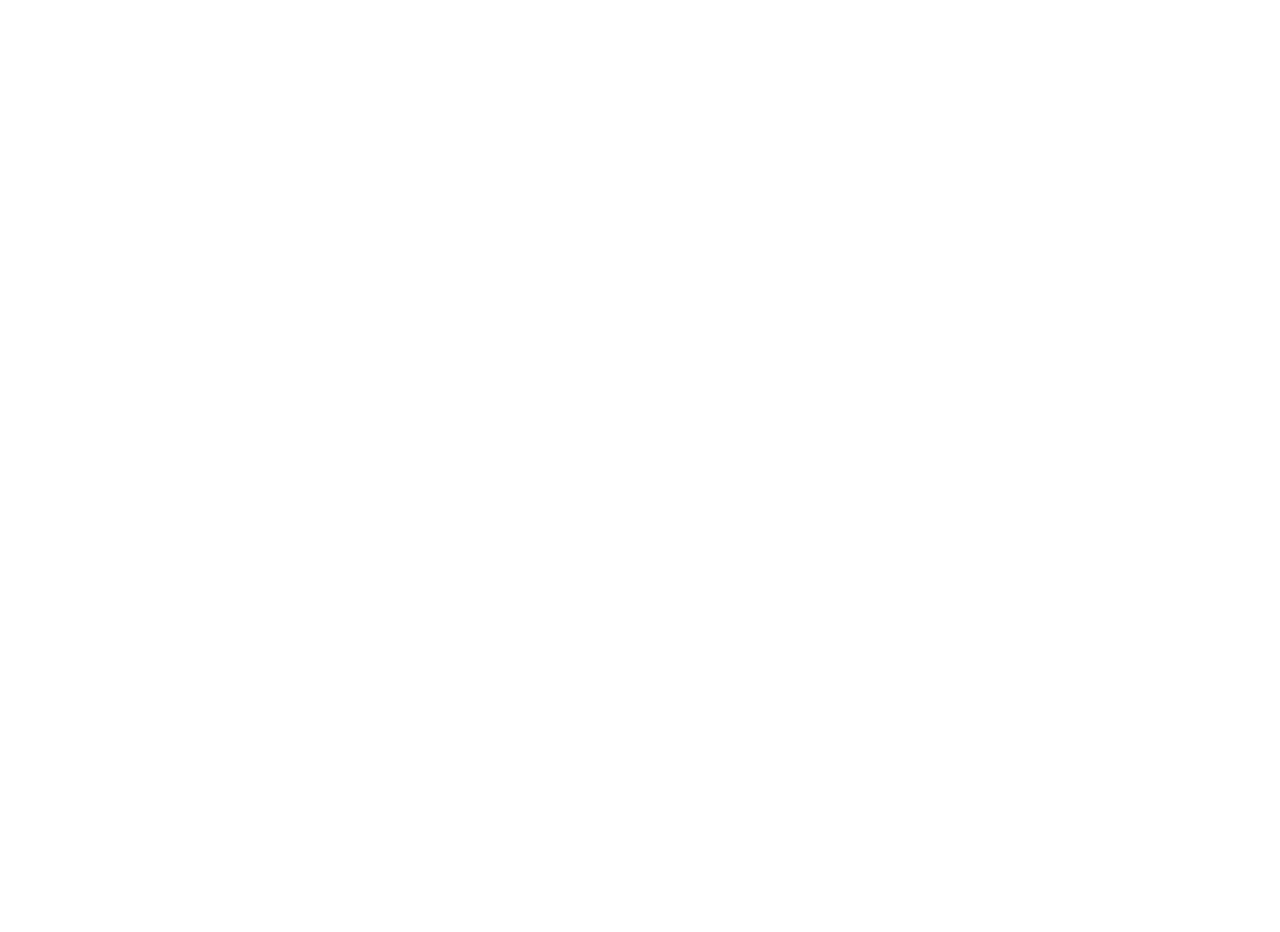
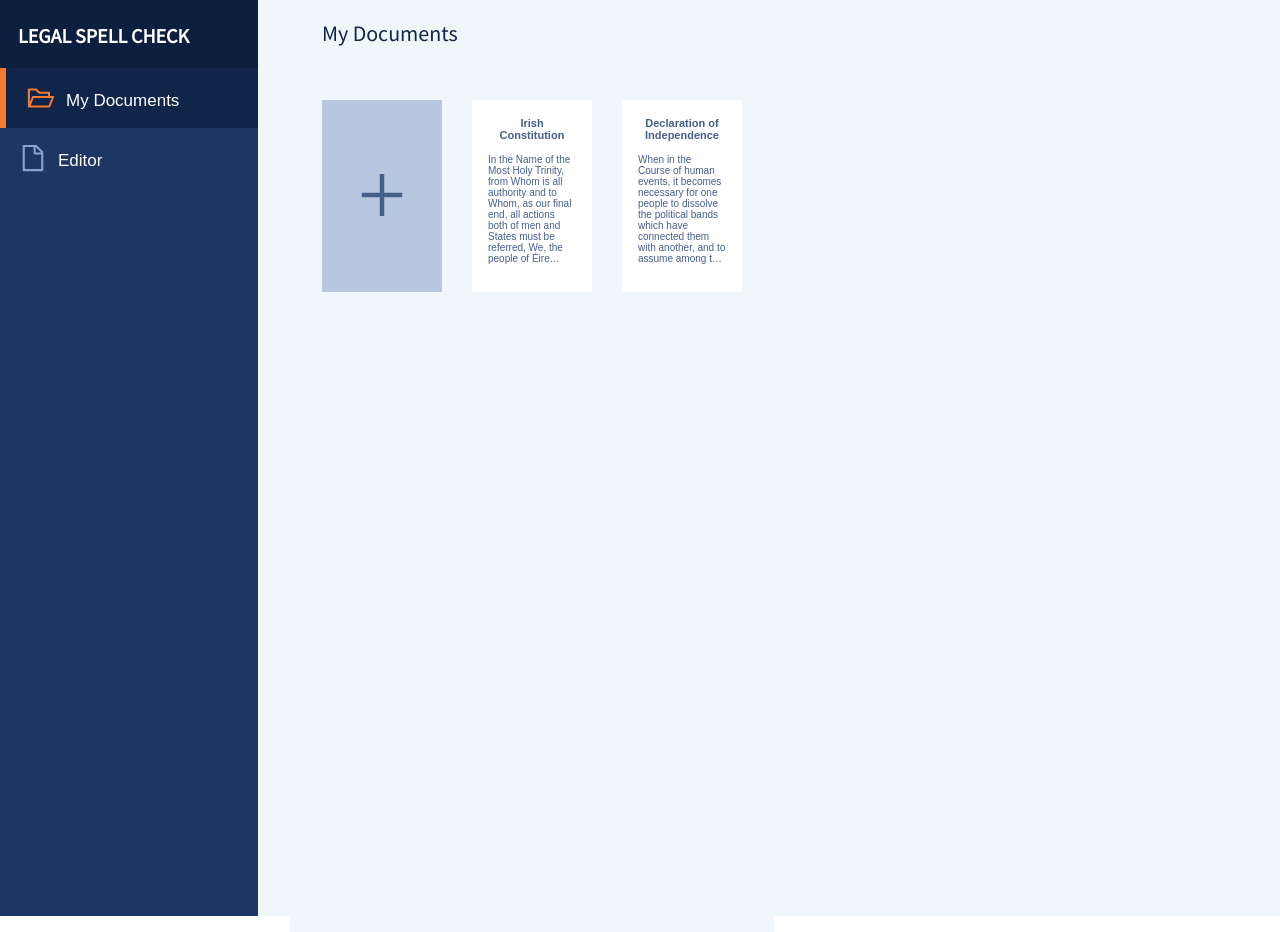
Before and after one commit to MaxCunningham19/legal_spellcheck, a React (Create React App) app in the folder client/: page / in a window 1280 px wide. Before the commit this address had no page. Before the commit the page ends 800 px from the top, so only its background shows below. Built offline with nearby package versions, Linux system fonts and the light colour scheme.

Commit message:
Set home page to My Documents

```diff
--- a/client/src/App.js
+++ b/client/src/App.js
@@ -11,7 +11,7 @@
     <>
       <Routes>
         <Route path="/editor" element={<EditorPage />} />
-        <Route path="/my-documents" element={<MyDocuments />} />
+        <Route path="/" element={<MyDocuments />} />
       </Routes>
     </>
   );
--- a/client/src/components/Navbar.js
+++ b/client/src/components/Navbar.js
@@ -13,7 +13,7 @@
       <nav className={styles['Navbar']}>
           <div className={styles['navbar-container']}>
             <div className={styles['buttons-container']}>
-              <NavLink to="/my-documents" state={{ fromEditor: fromEditor }}>
+              <NavLink to="/" state={{ fromEditor: fromEditor }}>
                 {({ isActive }) =>
                   <Button
                     buttonStyle={isActive ? "icon-navbar-selected" : "icon-navbar-plain"}
```
